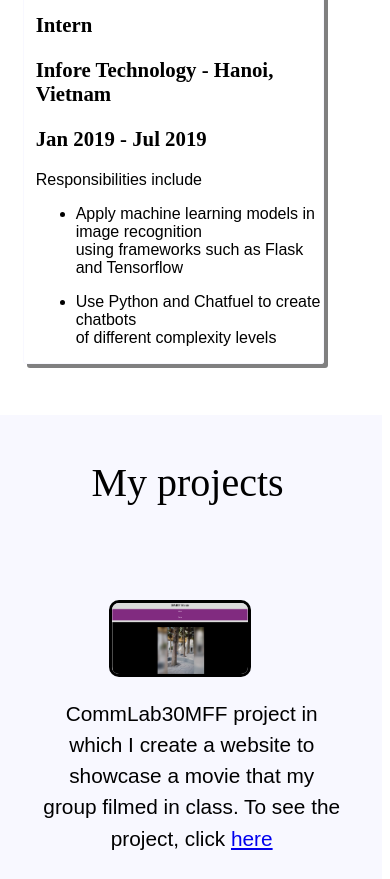
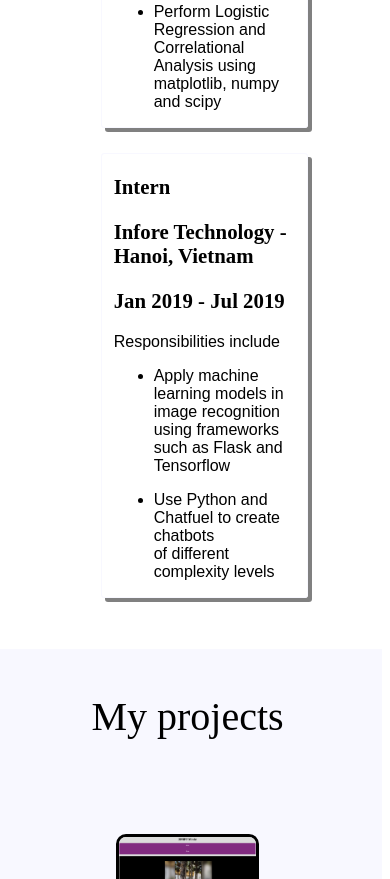
Before and after one commit to vulongphan/vulongphan.github.io, a plain HTML site: page index.html in a window 390 px wide. Shown: the part 3668-4547 px from the top of the page. Drawn offline with Linux system fonts and the light colour scheme.

Commit message:
fix some paddings

```diff
--- a/style.css
+++ b/style.css
@@ -331,7 +331,8 @@ ul.network-icon i {
   .experience-column {
     flex: auto;
     max-width: 100%;
-    margin: auto;
+    margin-right: 10vw;
+    margin-left: 20vw;
   }
 
   .experience {
@@ -344,7 +345,9 @@ ul.network-icon i {
     max-width: 100%;
   }
   .projects-image-column img {
-    margin: auto
+    margin: auto;
+    margin-left: 15px;
+
   }
 
   .projects-description-column {
```
